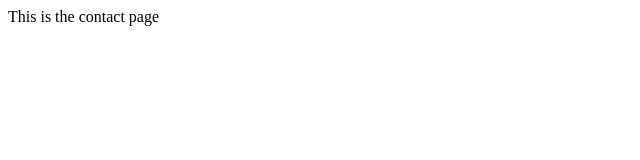
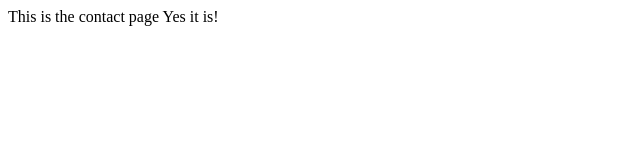
Before and after one commit to hbz567/test, a plain HTML site: page contact.html in a window 1280 px wide. Shown: the full height of the page, 0-640 px from the left. Drawn offline with Linux system fonts and the light colour scheme.

Commit message:
Update contact

```diff
--- a/contact.html
+++ b/contact.html
@@ -7,5 +7,6 @@
 </head>
 <body>
     This is the contact page
+    Yes it is!
 </body>
 </html>
```
